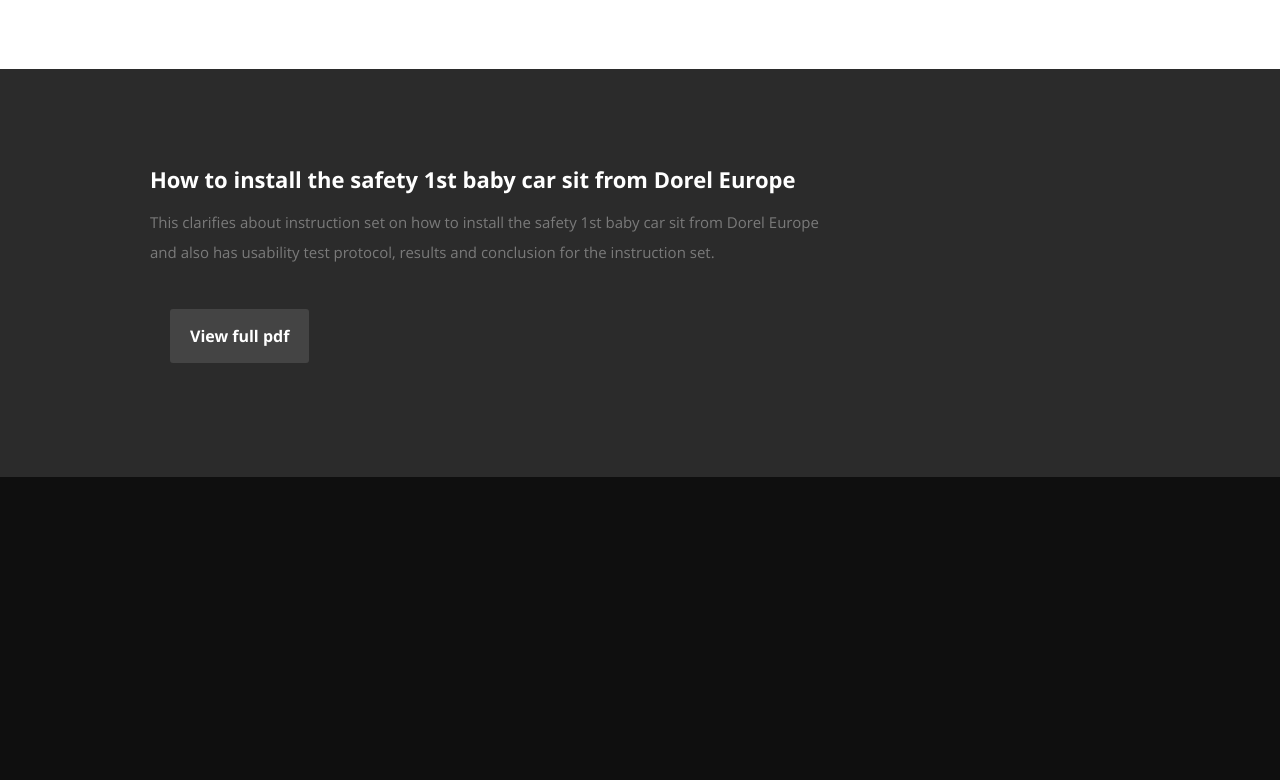
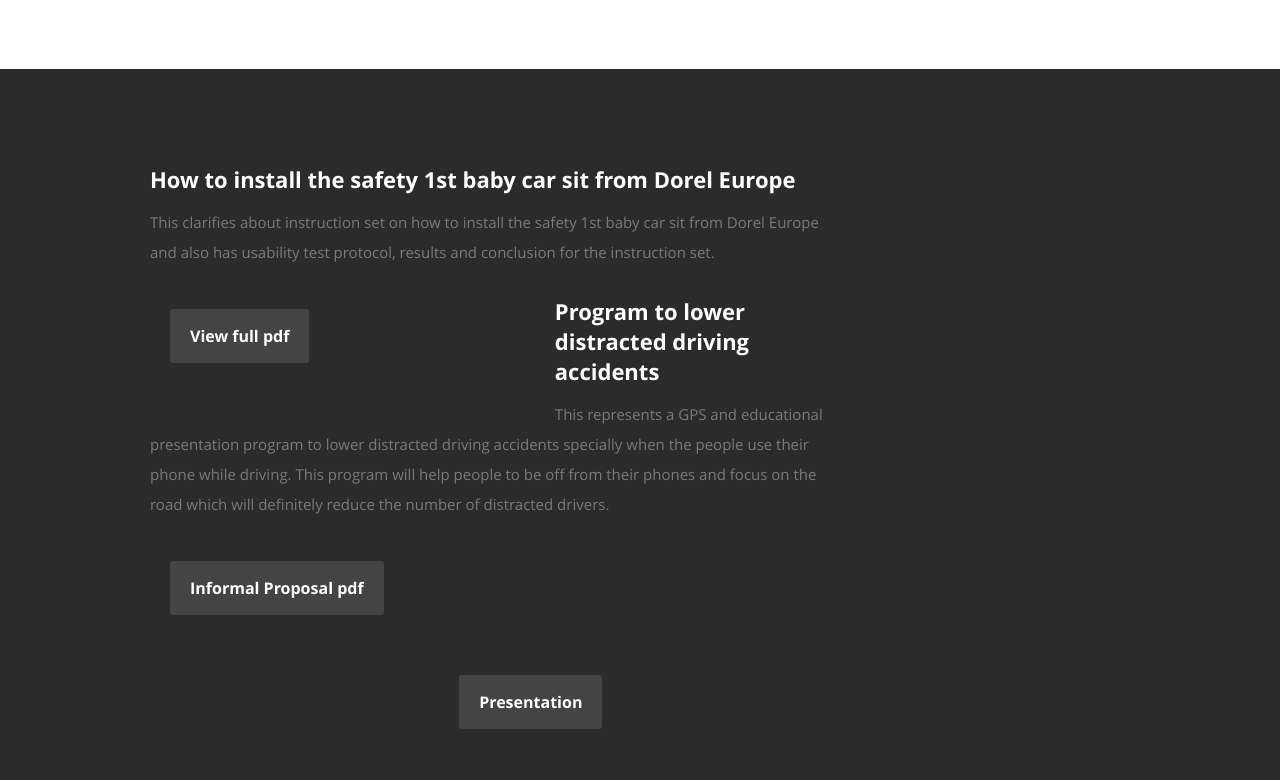
Before and after one commit to Aashish466/Aashish466.github.io, a plain HTML site: page index.html in a window 1280 px wide. Shown: the part 2667-3447 px from the top of the page. Before the commit the page ends 3144 px from the top, so only its background shows below. Drawn offline with nearby package versions, Linux system fonts and the light colour scheme.

Commit message:
hello hello hwllo

```diff
--- a/index.html
+++ b/index.html
@@ -331,6 +331,28 @@
                     </p>
                 </div>
 
+
+                <h2>Program to lower distracted driving accidents</h2>
+
+                <p>
+                    This represents a GPS and educational presentation program to lower distracted driving accidents
+                    specially when the people use their phone while driving. This program will help people to be off from
+                    their phones and focus on the road which will definitely reduce the number of distracted drivers.
+
+                </p>
+
+                <div class="columns download">
+                    <p>
+                        <a href="Proposal.pdf" class="button">Informal Proposal pdf</a>
+                    </p>
+                </div>
+
+                <div class="columns download">
+                    <p>
+                        <a href="Presentation.pptx" class="button">Presentation</a>
+                    </p>
+                </div>
+
                 <!--<div class="row">
 
         <div class="columns contact-details">
```
Also changed, not shown: 2 other files.
